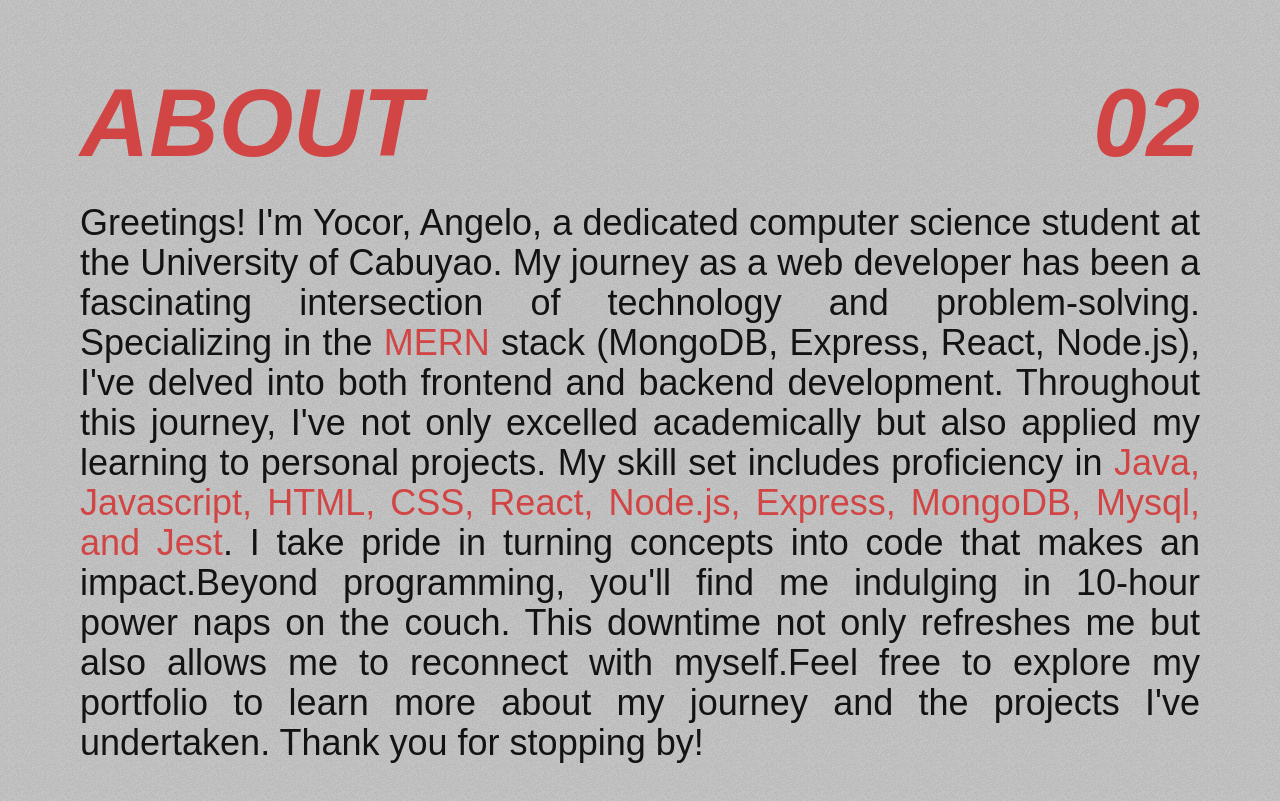
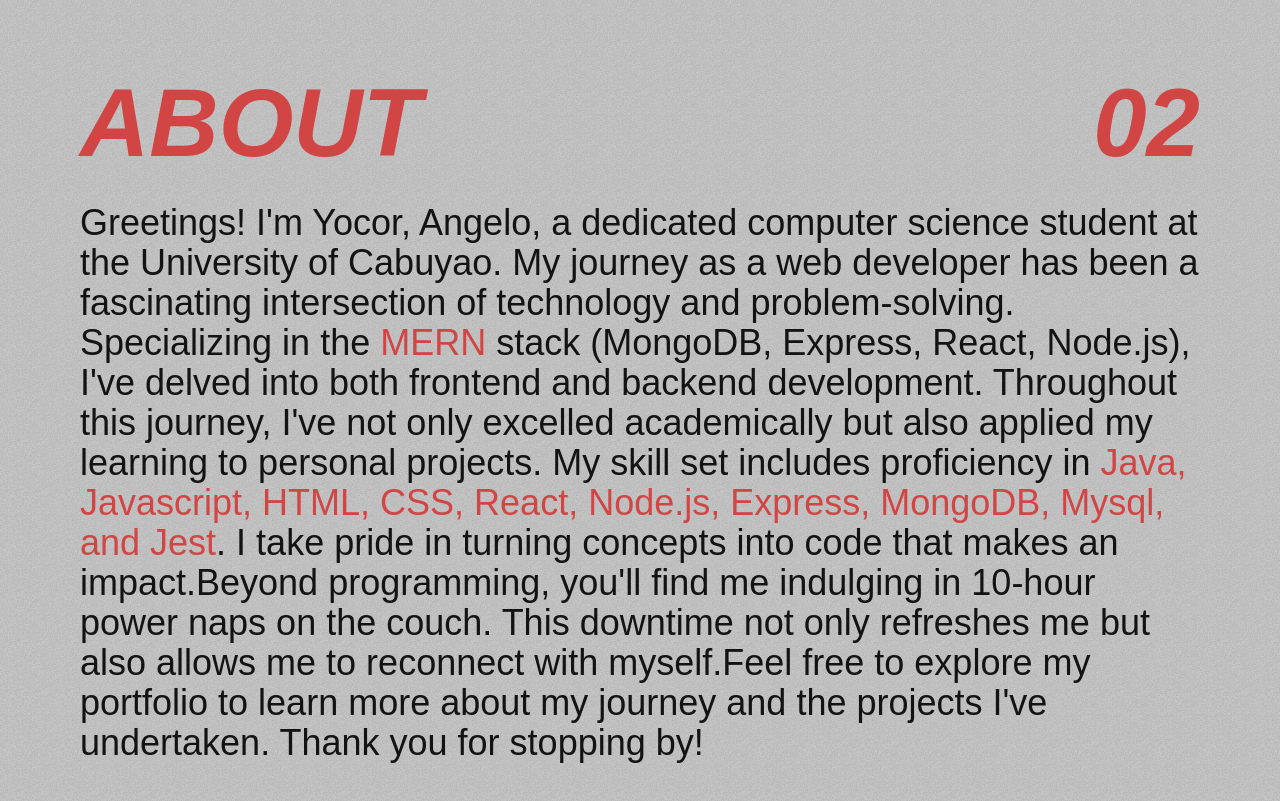
Before and after one commit to Angelo-misuhara/PORTFOLIOf, a React (Vite) app: page / in a window 1280 px wide. Shown: the part 1145-1946 px from the top of the page. Built offline with nearby package versions, Linux system fonts and the light colour scheme.

Commit message:
justify start

```diff
--- a/src/layouts/About.jsx
+++ b/src/layouts/About.jsx
@@ -12,7 +12,7 @@
      </h1>
     </div>
     <div>
-        <h1 className='lg:text-4xl text- text-2xl font-semiBold text-justify '>Greetings! I'm Yocor, Angelo, a dedicated computer science student at the University of Cabuyao. My journey as a web developer has been a fascinating intersection of technology and problem-solving. Specializing in the <span className='text-[#D24545]'>MERN</span> stack (MongoDB, Express, React, Node.js), I've delved into both frontend and backend development.
+        <h1 className='lg:text-4xl text- text-2xl font-semiBold text-start '>Greetings! I'm Yocor, Angelo, a dedicated computer science student at the University of Cabuyao. My journey as a web developer has been a fascinating intersection of technology and problem-solving. Specializing in the <span className='text-[#D24545]'>MERN</span> stack (MongoDB, Express, React, Node.js), I've delved into both frontend and backend development.
           Throughout this journey, I've not only excelled academically but also applied my learning to personal projects. My skill set includes proficiency in <span className='text-[#D24545]'>Java, Javascript, HTML, CSS, React, Node.js, Express, MongoDB, Mysql, and Jest</span>. I take pride in turning concepts into code that makes an impact.Beyond programming, you'll find me indulging in 10-hour power naps on the couch. This downtime not only refreshes me but also allows me to reconnect with myself.Feel free to explore my portfolio to learn more about my journey and the projects I've undertaken. Thank you for stopping by!</h1>
       </div>
       <div>
```
